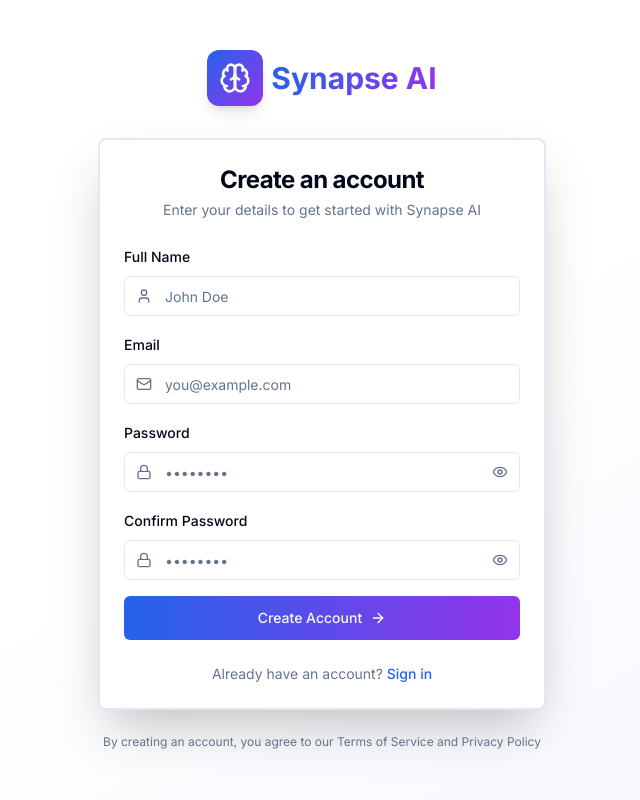
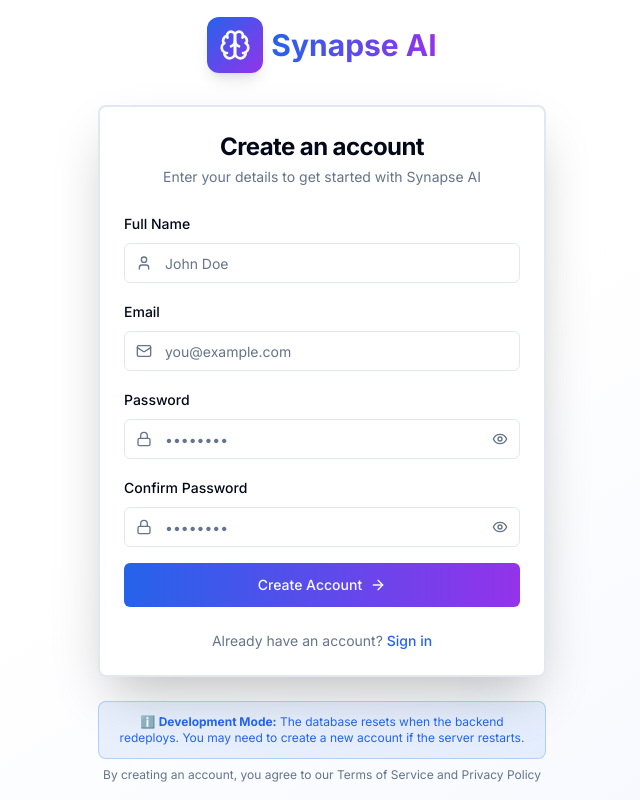
Before and after one commit to Aryam2121/Synapse-AI, a Next.js app: page /register in a window 1280 px wide. Shown: the whole page, without its empty margins (318-958 px from the left). Built offline with nearby package versions, Linux system fonts and the light colour scheme.

Commit message:
Fix: Add helpful messages about database resets + PostgreSQL setup guide

```diff
--- a/app/login/page.tsx
+++ b/app/login/page.tsx
@@ -72,10 +72,22 @@ export default function LoginPage() {
                 <motion.div
                   initial={{ opacity: 0, y: -10 }}
                   animate={{ opacity: 1, y: 0 }}
-                  className="bg-destructive/10 border border-destructive/50 text-destructive px-4 py-3 rounded-lg flex items-center gap-2"
+                  className="bg-destructive/10 border border-destructive/50 text-destructive px-4 py-3 rounded-lg"
                 >
-                  <AlertCircle className="h-4 w-4" />
-                  <span className="text-sm">{error}</span>
+                  <div className="flex items-start gap-2">
+                    <AlertCircle className="h-4 w-4 mt-0.5 flex-shrink-0" />
+                    <div className="text-sm space-y-1">
+                      <p className="font-medium">{error}</p>
+                      {error.includes('Incorrect email or password') && (
+                        <p className="text-xs opacity-80">
+                          Note: The database resets when the backend redeploys. You may need to{' '}
+                          <Link href="/register" className="underline font-medium">
+                            register again
+                          </Link>.
+                        </p>
+                      )}
+                    </div>
+                  </div>
                 </motion.div>
               )}
 
--- a/app/register/page.tsx
+++ b/app/register/page.tsx
@@ -203,9 +203,17 @@ export default function RegisterPage() {
           </CardContent>
         </Card>
 
-        <p className="text-center text-xs text-muted-foreground mt-6">
-          By creating an account, you agree to our Terms of Service and Privacy Policy
-        </p>
+        <div className="mt-6 space-y-2">
+          <div className="bg-blue-500/10 border border-blue-500/30 rounded-lg p-3">
+            <p className="text-xs text-blue-600 dark:text-blue-400 text-center">
+              ℹ️ <strong>Development Mode:</strong> The database resets when the backend redeploys.
+              You may need to create a new account if the server restarts.
+            </p>
+          </div>
+          <p className="text-center text-xs text-muted-foreground">
+            By creating an account, you agree to our Terms of Service and Privacy Policy
+          </p>
+        </div>
       </motion.div>
     </div>
   )
```
Also changed, not shown: 1 other file (tests, documents, lock files or other folders).
